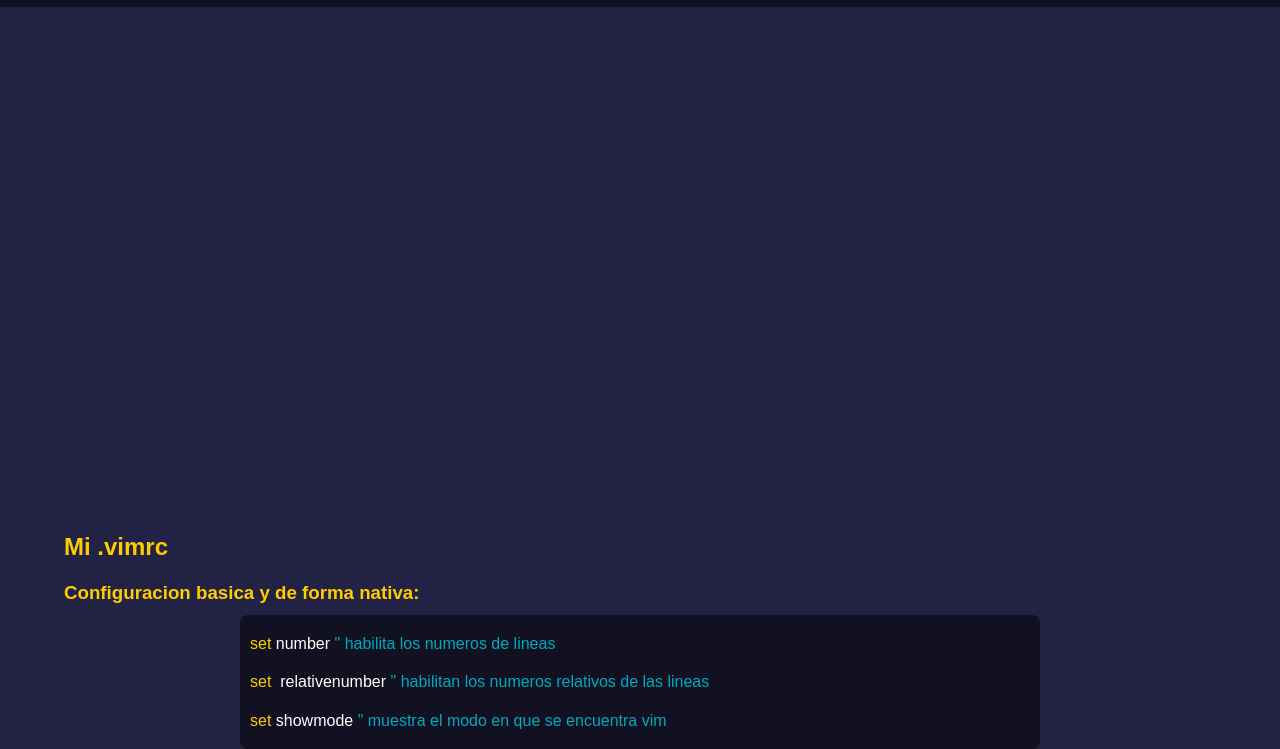
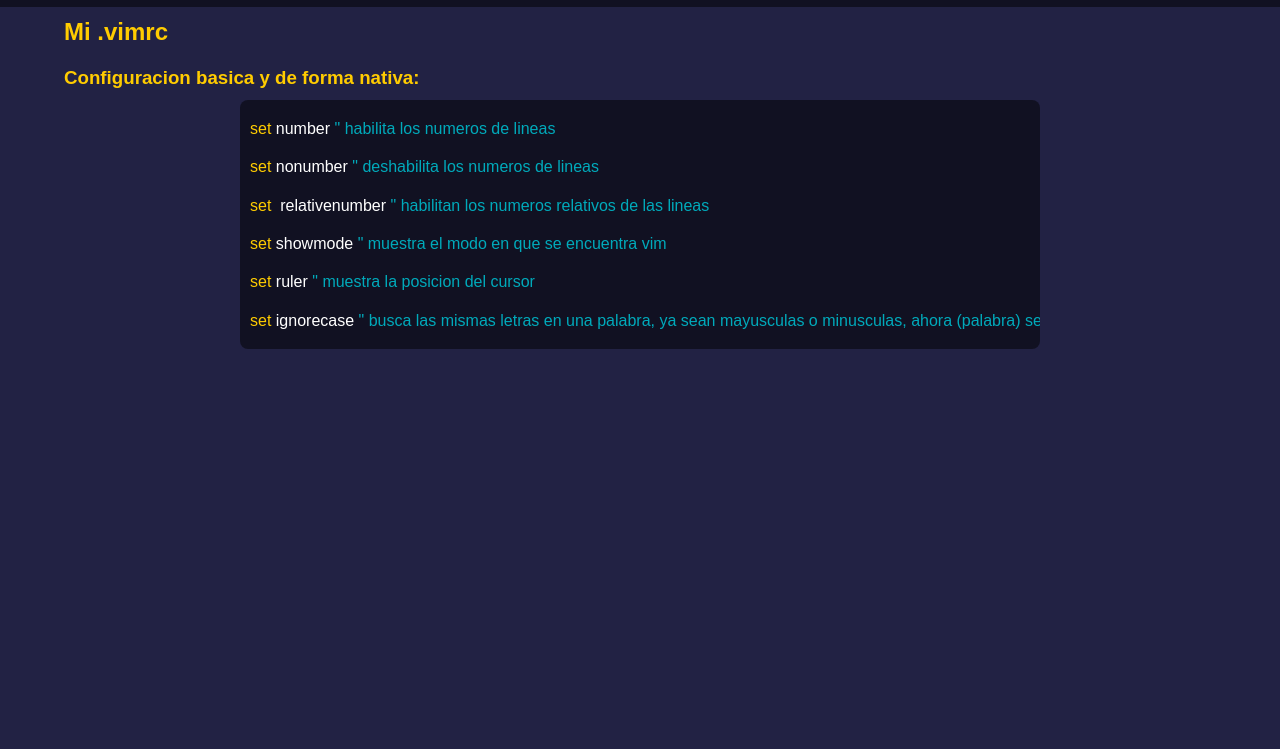
Before and after one commit to c0raje/vimrc, a plain HTML site: page index.html in a window 1280 px wide. Shown: the part 51-800 px from the top of the page. Drawn offline with Linux system fonts and the light colour scheme.

Commit message:
modificados:     index.html 	modificados:     styles.css

```diff
--- a/index.html
+++ b/index.html
@@ -18,9 +18,15 @@
         <pre><code>
 <span class="amarillo">set </span>number <span class="azul">" habilita los numeros de lineas</span>
 
+<span class="amarillo">set </span>nonumber <span class="azul">" deshabilita los numeros de lineas</span>
+
 <span class="amarillo">set </span> relativenumber<span class="azul"> " habilitan los numeros relativos de las lineas</span>
 
 <span class="amarillo">set </span>showmode <span class="azul">" muestra el modo en que se encuentra vim</span>
+
+<span class="amarillo">set </span>ruler <span class="azul">" muestra la posicion del cursor</span>
+
+<span class="amarillo">set </span>ignorecase <span class="azul">" busca las mismas letras en una palabra, ya sean mayusculas o minusculas, ahora (palabra) sera lo mismo que (Palabra)</span>
         </code></pre>
       </article>
     </section>
--- a/styles.css
+++ b/styles.css
@@ -50,7 +50,7 @@ pre {
   }
 }
 
-body, main, section, article {
+body, section, article {
   display: flex;
   flex-direction: column;
 }
@@ -72,11 +72,15 @@ header {
   background: #112;
 }
 
+main {
+  overflow: hidden scroll;
+}
+
 section {
   gap: 20px;
   overflow-y: scroll;
   width: 90%;
-  margin: auto;
+  margin: 0px auto 400px auto;
 }
 
 article {
```
